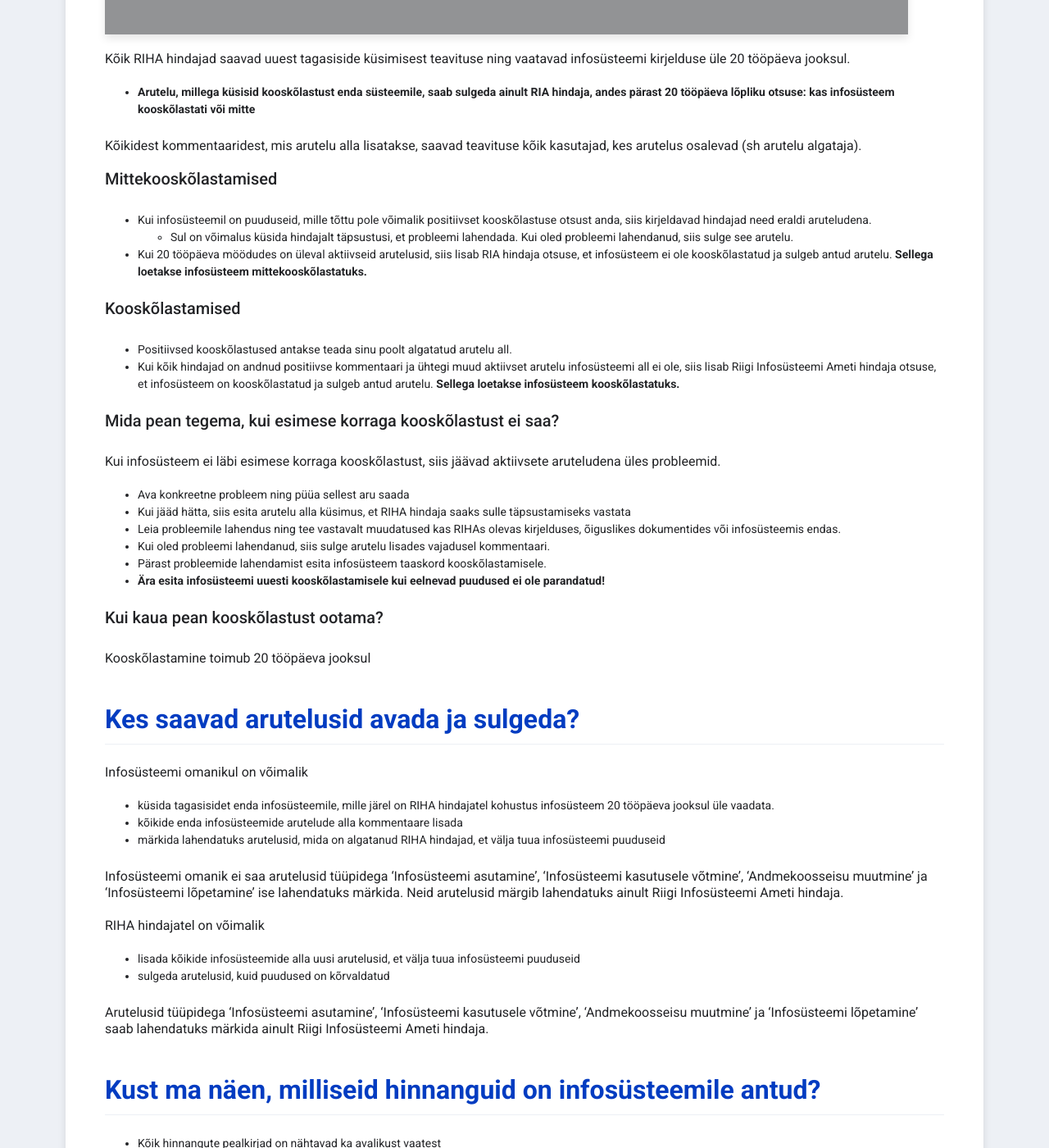
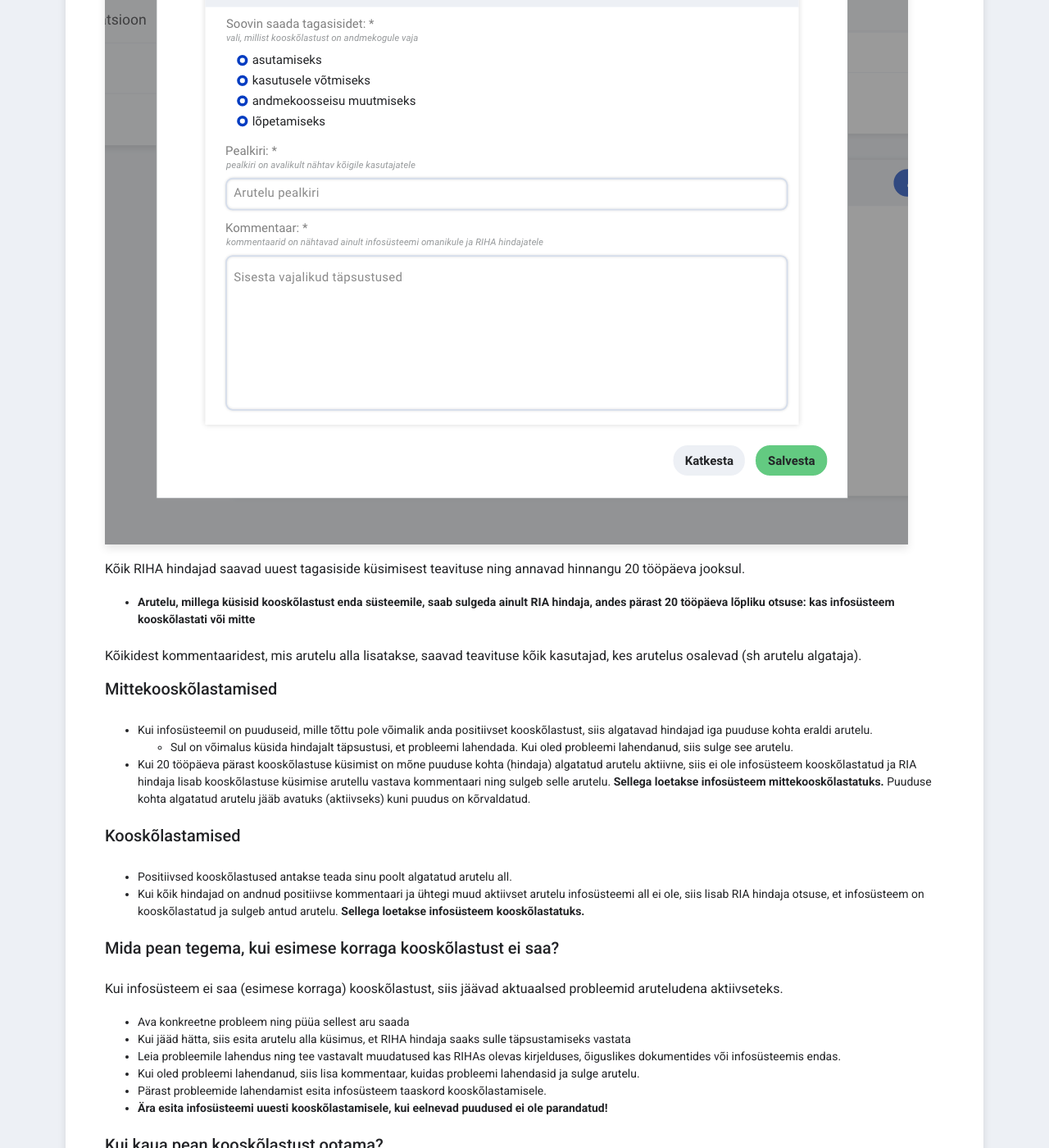
Before and after one commit to e-gov/RIHA-Help, a Jekyll site: the page built from docs/RIHAs-hindamine.md, in a window 1280 px wide and 1400 px high, scrolled down 1661 px. Shown: the whole window at 82% size. Built offline with Jekyll 4.4.1, drawn with Linux system fonts in a browser that asks for light colours; some of the changed text lies outside the part shown.

Commit message:
Edit RIHAs-hindamine-hindajatele and RIHAs-hindamine
- Fixes typos and reorganizes sentences.

```diff
--- a/docs/RIHAs-hindamine.md
+++ b/docs/RIHAs-hindamine.md
@@ -2,11 +2,26 @@
 title: Infosüsteemide hindamine RIHAs
 ---
 
+## Miks infosüsteeme kooskõlastatakse?
+
+Riigi infosüsteemile ning selles osutatavatele teenustele kohalduvad koosvõimet, isikuandmete kaitset, statistika tootmist, arhiivindust, ruumiandmete töötlust jm toetavad ja tagavad nõuded ning regulatsioonid. Et nõuete täitmist kontrollida, läbivad infosüsteemid elukaare peamistes etappides kooskõlastusmenetluse.
+
+## Kes infosüsteeme kooskõlastavad?
+
+Infosüsteeme kooskõlastavad Riigi Infosüsteemi Amet (RIA), Andmekaitse Inspektsioon (AKI), Maa-amet ja Statistikaamet. Arhiiviväärtuslikke infosüsteeme kooskõlastab ka Rahvusarhiiv.
+Arutelu detailvaates on näha ka konkreetne isik, kes kommentaari või hinnangu on andnud.
+
+## Millal infosüsteeme kooskõlastatakse?
+
+Infosüsteeme, mis on andmekogud, kooskõlastatakse:
+- enne asutamist
+- enne kasutusele võttu
+- enne andmekoosseisu muutmist
+- enne lõpetamist
+
 ## Kuidas toimub uues RIHAs kooskõlastamine?
 
-RIHAs antakse kooskõlastusi hinnangute näol, mis koondatakse aruteludeks.
-Arutelule on võimalik vastata, et küsida täpsemat nõu kooskõlastajalt või vastata konkreetsele küsimusele, mis kooskõlastamisel tekkis. Arutelude kommentaarid ei ole avalikust vaatest nähtavad.
-
+RIHAs antakse kooskõlastusi hinnangutena, mis koondatakse aruteludeks. Aruteludes saab küsida täpsemat nõu kooskõlastajalt või vastata konkreetsele küsimusele, mis kooskõlastajal tekkis. Arutelude kommentaarid on nähtavad infosüsteemi omanikule ning kõigile RIHA hindajatele, avalikust vaatest need nähtavad ei ole. RIHA arutelu tohib sulgeda vaid siis kui probleem saab infosüsteemis lahendatud.
 
 ### Infosüsteemi kooskõlastamiseks esitamine
 
@@ -19,35 +34,35 @@ Kui infosüsteemi kirjeldamine on viidud lõpuni ning oled valmis seda kooskõla
     - Infosüsteemi staatuseks märgi alati süsteemi reaalne olek, sõltumata kooskõlastuse puudumisest
 - Lisa kommentaar ja **salvesta**
 - Ka pärast arutelu loomist on võimalik infosüsteemi andmeid muuta, et pisivigu parandada. Vigade parandamiseks ei pea ootama, et kõik hindajad enda tagasiside ära annavad.
-  - Kui oled midagi parandanud või muutnud, lisa selle kohta ka arutelu alla kommentaar, et RIHA hindajad oleksid muudatusest teadlikud.
+  - Kui oled midagi parandanud või muutnud, lisa selle kohta ka arutelu alla kommentaar, milles kirjeldad lühidalt, millised muudatused infosüsteemis või dokumentatsiooni tegid, et RIHA hindajad oleksid muudatusest teadlikud.
 
 ![Tagasiside küsimine](assets/images/data/submit-for-review.png "Hindajatelt tagasiside küsimine")
 
-Kõik RIHA hindajad saavad uuest tagasiside küsimisest teavituse ning vaatavad infosüsteemi kirjelduse üle 20 tööpäeva jooksul.
+Kõik RIHA hindajad saavad uuest tagasiside küsimisest teavituse ning annavad hinnangu 20 tööpäeva jooksul.
 
 - **Arutelu, millega küsisid kooskõlastust enda süsteemile, saab sulgeda ainult RIA hindaja, andes pärast 20 tööpäeva lõpliku otsuse: kas infosüsteem kooskõlastati või mitte**
 
 Kõikidest kommentaaridest, mis arutelu alla lisatakse, saavad teavituse kõik kasutajad, kes arutelus osalevad (sh arutelu algataja).
 
 ### Mittekooskõlastamised
-- Kui infosüsteemil on puuduseid, mille tõttu pole võimalik positiivset kooskõlastuse otsust anda, siis kirjeldavad hindajad need eraldi aruteludena.
+- Kui infosüsteemil on puuduseid, mille tõttu pole võimalik anda positiivset kooskõlastust, siis algatavad hindajad iga puuduse kohta eraldi arutelu.
   - Sul on võimalus küsida hindajalt täpsustusi, et probleemi lahendada. Kui oled probleemi lahendanud, siis sulge see arutelu.
-- Kui 20 tööpäeva möödudes on üleval aktiivseid arutelusid, siis lisab RIA hindaja otsuse, et infosüsteem ei ole kooskõlastatud ja sulgeb antud arutelu. **Sellega loetakse infosüsteem mittekooskõlastatuks.**
+- Kui 20 tööpäeva pärast kooskõlastuse küsimist on mõne puuduse kohta (hindaja) algatatud arutelu aktiivne, siis ei ole infosüsteem kooskõlastatud ja RIA hindaja lisab kooskõlastuse küsimise arutellu vastava kommentaari ning sulgeb selle arutelu. **Sellega loetakse infosüsteem mittekooskõlastatuks.** Puuduse kohta algatatud arutelu jääb avatuks (aktiivseks) kuni puudus on kõrvaldatud.
 
 ### Kooskõlastamised
 - Positiivsed kooskõlastused antakse teada sinu poolt algatatud arutelu all.
-- Kui kõik hindajad on andnud positiivse kommentaari ja ühtegi muud aktiivset arutelu infosüsteemi all ei ole, siis lisab Riigi Infosüsteemi Ameti hindaja otsuse, et infosüsteem on kooskõlastatud ja sulgeb antud arutelu. **Sellega loetakse infosüsteem kooskõlastatuks.**
+- Kui kõik hindajad on andnud positiivse kommentaari ja ühtegi muud aktiivset arutelu infosüsteemi all ei ole, siis lisab RIA hindaja otsuse, et infosüsteem on kooskõlastatud ja sulgeb antud arutelu. **Sellega loetakse infosüsteem kooskõlastatuks.**
 
 ### Mida pean tegema, kui esimese korraga kooskõlastust ei saa?
 
-Kui infosüsteem ei läbi esimese korraga kooskõlastust, siis jäävad aktiivsete aruteludena üles probleemid.
+Kui infosüsteem ei saa (esimese korraga) kooskõlastust, siis jäävad aktuaalsed probleemid aruteludena aktiivseteks.
 
 - Ava konkreetne probleem ning püüa sellest aru saada
 - Kui jääd hätta, siis esita arutelu alla küsimus, et RIHA hindaja saaks sulle täpsustamiseks vastata
 - Leia probleemile lahendus ning tee vastavalt muudatused kas RIHAs olevas kirjelduses, õiguslikes dokumentides või infosüsteemis endas.
-- Kui oled probleemi lahendanud, siis sulge arutelu lisades vajadusel kommentaari.
+- Kui oled probleemi lahendanud, siis lisa kommentaar, kuidas probleemi lahendasid ja sulge arutelu.
 - Pärast probleemide lahendamist esita infosüsteem taaskord kooskõlastamisele.
-- **Ära esita infosüsteemi uuesti kooskõlastamisele kui eelnevad puudused ei ole parandatud!**
+- **Ära esita infosüsteemi uuesti kooskõlastamisele, kui eelnevad puudused ei ole parandatud!**
 
 ### Kui kaua pean kooskõlastust ootama?
 
@@ -58,15 +73,15 @@ Kooskõlastamine toimub 20 tööpäeva jooksul
 Infosüsteemi omanikul on võimalik
 - küsida tagasisidet enda infosüsteemile, mille järel on RIHA hindajatel kohustus infosüsteem 20 tööpäeva jooksul üle vaadata.
 - kõikide enda infosüsteemide arutelude alla kommentaare lisada
-- märkida lahendatuks arutelusid, mida on algatanud RIHA hindajad, et välja tuua infosüsteemi puuduseid
+- märkida lahendatuks RIHA hindajate algatatud arutelusid, milles on esitatud infosüsteemi puuduseid
 
-Infosüsteemi omanik ei saa arutelusid tüüpidega 'Infosüsteemi asutamine', 'Infosüsteemi kasutusele võtmine', 'Andmekoosseisu muutmine' ja 'Infosüsteemi lõpetamine' ise lahendatuks märkida. Neid arutelusid märgib lahendatuks ainult Riigi Infosüsteemi Ameti hindaja.
+Infosüsteemi omanik ei saa lahendatuks märkida järgmisi arutelusid: _'Infosüsteemi asutamine'_, _'Infosüsteemi kasutusele võtmine'_, _'Andmekoosseisu muutmine'_ ja _'Infosüsteemi lõpetamine'_. Neid arutelusid märgib lahendatuks ainult RIA hindaja.
 
 RIHA hindajatel on võimalik
 - lisada kõikide infosüsteemide alla uusi arutelusid, et välja tuua infosüsteemi puuduseid
-- sulgeda arutelusid, kuid puudused on kõrvaldatud
+- sulgeda arutelusid, kui puudused on kõrvaldatud
 
-Arutelusid tüüpidega 'Infosüsteemi asutamine', 'Infosüsteemi kasutusele võtmine', 'Andmekoosseisu muutmine' ja 'Infosüsteemi lõpetamine' saab lahendatuks märkida ainult Riigi Infosüsteemi Ameti hindaja.
+Arutelusid _'Infosüsteemi asutamine'_, _'Infosüsteemi kasutusele võtmine'_, _'Andmekoosseisu muutmine'_ ja _'Infosüsteemi lõpetamine'_ saab lahendatuks märkida ainult RIA hindaja.
 
 ## Kust ma näen, milliseid hinnanguid on infosüsteemile antud?
 
@@ -88,17 +103,4 @@ Kooskõlastatuks loetakse sellist infosüsteemi
 ## Kas ma saan pärast kooskõlastamisele esitamist veel infosüsteemi andmetes parandusi teha?
 
 Jah, ka pärast kooskõlastamisele esitamist on võimalik infosüsteemi andmetes muudatusi teha, et vigu parandada.
-**Kui oled midagi parandanud või muutnud, lisa selle kohta ka arutelu alla kommentaar, et RIHA hindajad oleksid muudatusest teadlikud.**
-
-## Kes infosüsteeme kooskõlastavad?
-
-Infosüsteeme kooskõlastavad RIA, AKI, Maa-amet ja Statistikaamet. Arhiiviväärtuslikke infosüsteeme kooskõlastab ka Rahvusarhiiv.
-Arutelu detailvaates on näha ka konkreetne isik, kes kommentaari või hinnangu on andnud.
-
-## Millal infosüsteeme kooskõlastatakse?
-
-Infosüsteeme, mis on andmekogud, kooskõlastatakse:
-- enne asutamist
-- enne kasutusele võttu
-- enne andmekoosseisu muutmist
-- enne lõpetamist
+**Kui oled midagi parandanud või muutnud, lisa selle kohta ka kooskõlastamise algatamise arutellu kommentaar, et RIHA hindajad oleksid muudatusest teadlikud.**
```
Also changed, not shown: docs/RIHAs-hindamine-hindajatele.md (+10 -11 lines).
